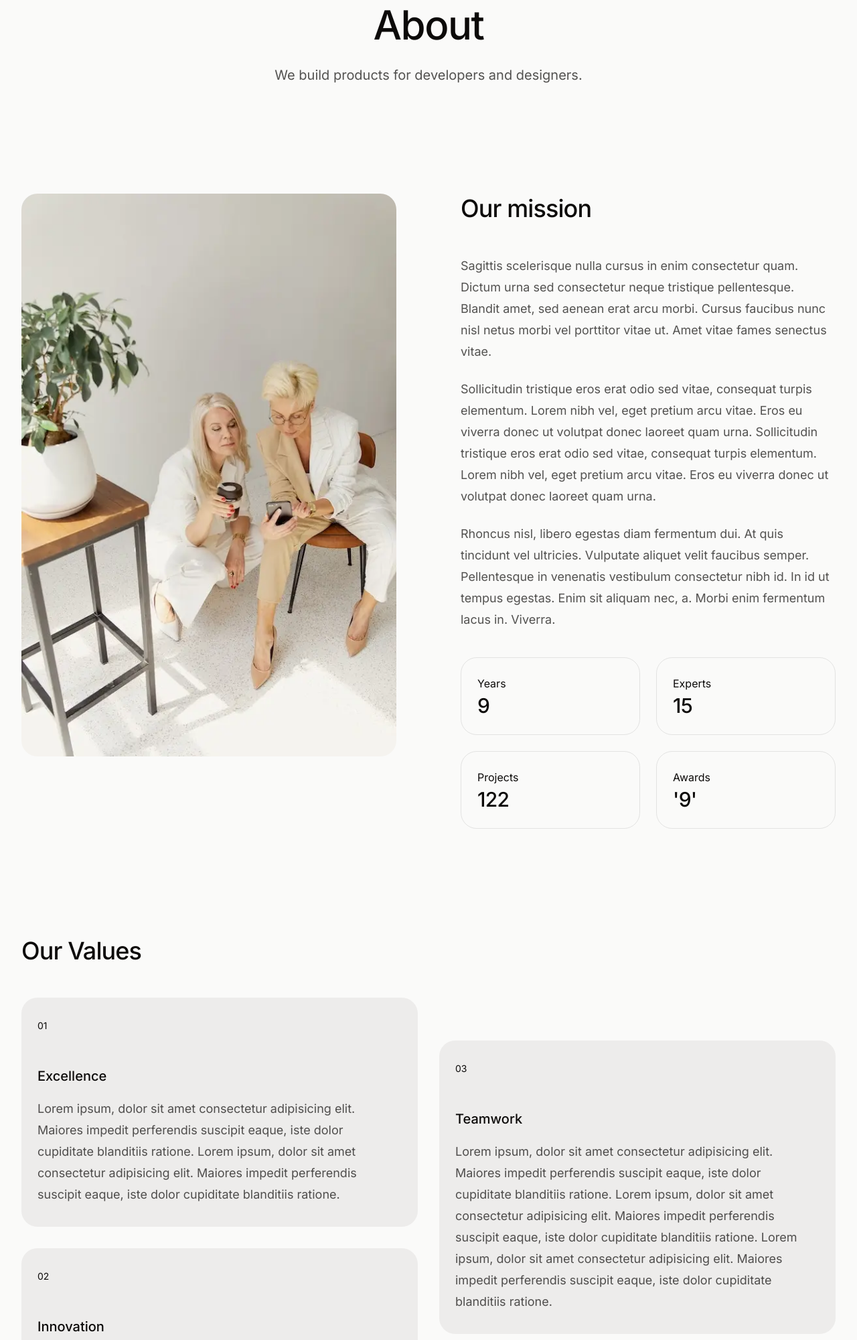
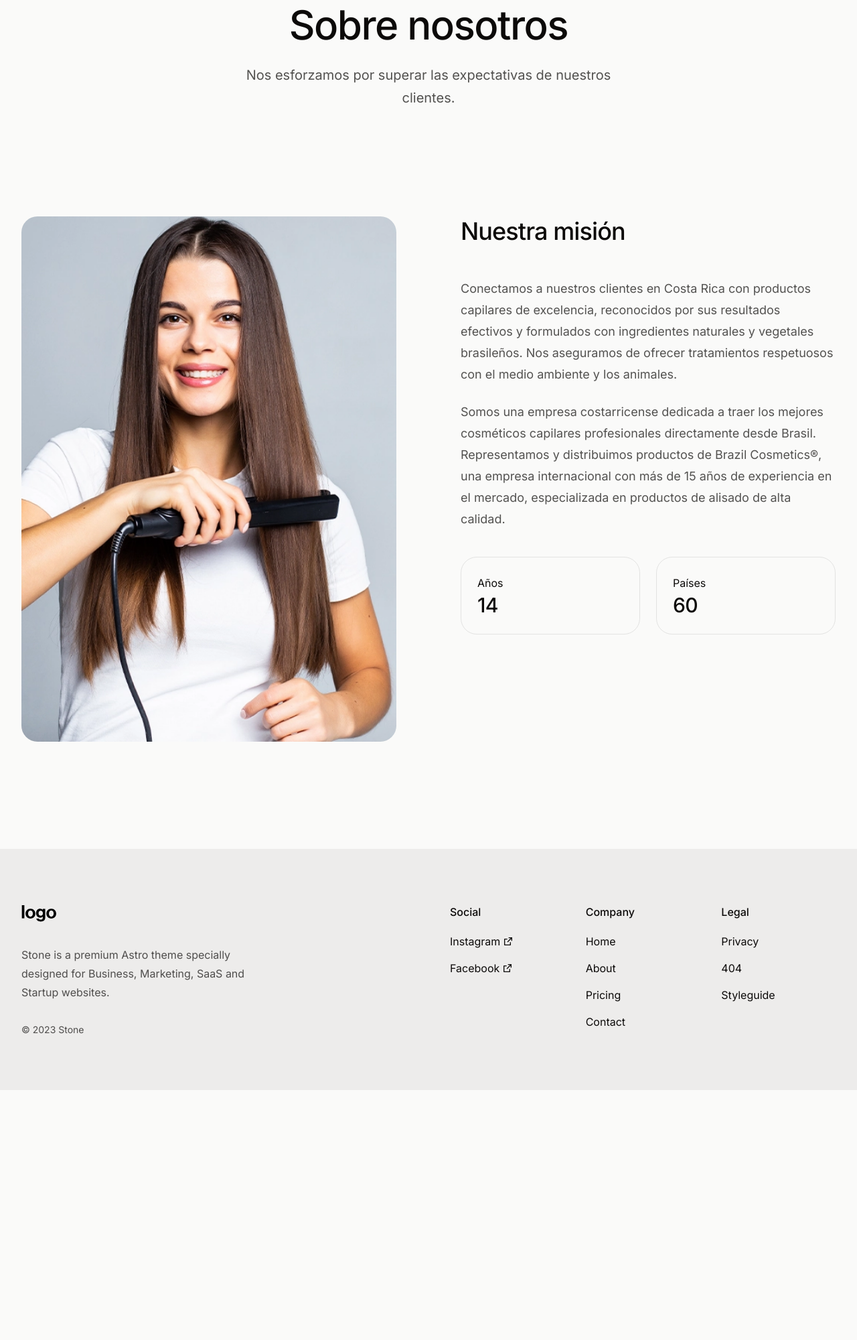
Before and after one commit to mce19/Brazil-Cosmetics, an Astro site: page /about in a window 1280 px wide. Shown: the part 181-2181 px from the top of the page at 67% size. After the commit the page ends 1808 px from the top, so only its background shows below. Built offline with nearby package versions, Linux system fonts and the light colour scheme; Astro itself is replaced by a stand-in of ours.

Commit message:
Sobre nosotros

```diff
--- a/src/components/about/Heading.astro
+++ b/src/components/about/Heading.astro
@@ -1,9 +1,9 @@
 <section class="py-16 sm:py-20">
   <div class="mx-auto max-w-2xl px-4 text-center sm:px-6 lg:max-w-7xl lg:px-8">
     <div class="flex flex-col gap-4 sm:gap-6">
-      <h1 class="text-4xl font-medium tracking-tight sm:text-5xl lg:text-6xl">About</h1>
+      <h1 class="text-4xl font-medium tracking-tight sm:text-5xl lg:text-6xl">Sobre nosotros</h1>
       <p class="text-primary-950/70 dark:text-primary-200/70 mx-auto max-w-xl text-lg sm:text-xl">
-        We build products for developers and designers.
+        Nos esforzamos por superar las expectativas de nuestros clientes.
       </p>
     </div>
   </div>
--- a/src/components/about/Mission.astro
+++ b/src/components/about/Mission.astro
@@ -1,20 +1,12 @@
 ---
 const stats = [
   {
-    name: 'Years',
-    value: '9',
+    name: 'Años',
+    value: '14',
   },
   {
-    name: 'Experts',
-    value: '15',
-  },
-  {
-    name: 'Projects',
-    value: '122',
-  },
-  {
-    name: 'Awards',
-    value: "'9'",
+    name: 'Países',
+    value: '60',
   },
 ];
 ---
@@ -26,32 +18,19 @@ const stats = [
         class="mx-auto h-auto w-full max-w-xl rounded-3xl"
         width="576"
         height="864"
-        src="/assets/about.webp"
+        src="/assets/portadas.webp"
         alt="Our experts working together"
       />
       <div class="flex flex-col gap-10">
         <!-- Mission description -->
         <div class="space-y-8 sm:space-y-12">
-          <h2 class="text-3xl font-medium tracking-tight sm:text-4xl">Our mission</h2>
+          <h2 class="text-3xl font-medium tracking-tight sm:text-4xl">Nuestra misión</h2>
           <div class="space-y-6">
-            <p class="text-primary-950/70 dark:text-primary-200/70 text-base sm:text-lg">
-              Sagittis scelerisque nulla cursus in enim consectetur quam. Dictum urna sed
-              consectetur neque tristique pellentesque. Blandit amet, sed aenean erat arcu morbi.
-              Cursus faucibus nunc nisl netus morbi vel porttitor vitae ut. Amet vitae fames
-              senectus vitae.
+             <p class="text-primary-950/70 dark:text-primary-200/70 text-base sm:text-lg">
+             Conectamos a nuestros clientes en Costa Rica con productos capilares de excelencia, reconocidos por sus resultados efectivos y formulados con ingredientes naturales y vegetales brasileños. Nos aseguramos de ofrecer tratamientos respetuosos con el medio ambiente y los animales.
             </p>
             <p class="text-primary-950/70 dark:text-primary-200/70 text-base sm:text-lg">
-              Sollicitudin tristique eros erat odio sed vitae, consequat turpis elementum. Lorem
-              nibh vel, eget pretium arcu vitae. Eros eu viverra donec ut volutpat donec laoreet
-              quam urna. Sollicitudin tristique eros erat odio sed vitae, consequat turpis
-              elementum. Lorem nibh vel, eget pretium arcu vitae. Eros eu viverra donec ut volutpat
-              donec laoreet quam urna.
-            </p>
-            <p class="text-primary-950/70 dark:text-primary-200/70 text-base sm:text-lg">
-              Rhoncus nisl, libero egestas diam fermentum dui. At quis tincidunt vel ultricies.
-              Vulputate aliquet velit faucibus semper. Pellentesque in venenatis vestibulum
-              consectetur nibh id. In id ut tempus egestas. Enim sit aliquam nec, a. Morbi enim
-              fermentum lacus in. Viverra.
+              Somos una empresa costarricense dedicada a traer los mejores cosméticos capilares profesionales directamente desde Brasil. Representamos y distribuimos productos de Brazil Cosmetics®, una empresa internacional con más de 15 años de experiencia en el mercado, especializada en productos de alisado de alta calidad.
             </p>
           </div>
         </div>
--- a/src/components/home/About.astro
+++ b/src/components/home/About.astro
@@ -1,7 +1,7 @@
 <section class="py-16 sm:py-20">
   <div class="mx-auto max-w-2xl px-4 sm:px-6 lg:max-w-7xl lg:px-8">
     <div class="grid gap-12 lg:grid-cols-3 lg:gap-8">
-      <h2 class="text-3xl font-medium tracking-tight sm:text-4xl">About</h2>
+      <h2 class="text-3xl font-medium tracking-tight sm:text-4xl">Sobre nosotros</h2>
       <div class="flex flex-col items-start gap-8 sm:gap-10 lg:col-span-2">
         <p class="text-primary-950/70 dark:text-primary-200/70 text-base sm:text-lg">
           En Vip SUPPLYcr, nos especializamos en importar directamente desde Brasil los mejores productos de cuidado capilar para salones de belleza en Costa Rica. Nuestro compromiso es ofrecerte calidad, autenticidad y un servicio excepcional para impulsar el éxito de tu negocio. ¡Únete a nosotros y eleva la experiencia de tus clientes con productos de primera categoría!
--- a/src/components/home/Cta.astro
+++ b/src/components/home/Cta.astro
@@ -1,22 +1,24 @@
 <section class="py-16 sm:py-20">
   <div class="mx-auto max-w-2xl px-4 text-center sm:px-6 lg:max-w-7xl lg:px-8">
     <div
-      class="bg-primary-500/10 dark:bg-primary-400/10 flex flex-col items-center gap-8 rounded-3xl px-5 py-16 sm:gap-10"
+      class="flex flex-col items-center gap-8 rounded-3xl bg-primary-500/10 px-5 py-16 dark:bg-primary-400/10 sm:gap-10"
     >
       <div class="flex flex-col gap-4 sm:gap-6">
         <h2 class="mx-auto max-w-sm text-3xl font-medium tracking-tight sm:text-4xl">
-          Let's make something amazing together
+          Ofrece a tus clientes lo mejor en cuidado capilar
         </h2>
-        <p class="text-primary-950/70 dark:text-primary-200/70 mx-auto max-w-2xl text-lg">
-          Ac euismod vel sit maecenas id pellentesque eu sed consectetur. Malesuada adipiscing
-          sagittis vel nulla nec.
+        <p class="mx-auto max-w-2xl text-lg text-primary-950/70 dark:text-primary-200/70">
+          Si tu salón busca ofrecer productos capilares de alta calidad que realmente transformen la
+          salud y apariencia del cabello de tus clientes, no dudes en ponerte en contacto con
+          nosotros. Estamos aquí para ayudarte a proporcionar soluciones excepcionales y resultados
+          garantizados.
         </p>
       </div>
       <a
         href="/contact"
-        class="bg-primary-600 dark:bg-primary-400 hover:bg-primary-700 dark:hover:bg-primary-300 focus-visible:outline-primary-600 dark:focus-visible:outline-primary-400 dark:text-primary-950 inline-flex items-center justify-center rounded-full border border-transparent px-5 py-3 text-base font-medium text-white transition focus-visible:outline focus-visible:outline-2 focus-visible:outline-offset-2"
+        class="inline-flex items-center justify-center rounded-full border border-transparent bg-primary-600 px-5 py-3 text-base font-medium text-white transition hover:bg-primary-700 focus-visible:outline focus-visible:outline-2 focus-visible:outline-offset-2 focus-visible:outline-primary-600 dark:bg-primary-400 dark:text-primary-950 dark:hover:bg-primary-300 dark:focus-visible:outline-primary-400"
       >
-        Contact us
+        Contáctanos
       </a>
     </div>
   </div>
--- a/src/components/home/Expertise.astro
+++ b/src/components/home/Expertise.astro
@@ -1,41 +1,35 @@
 ---
 const features = [
   {
-    id: 'expertise-1',
-    name: 'Digital Experience Platforms',
-    description:
-      'Lorem ipsum, dolor sit amet consectetur adipisicing elit. Maiores impedit perferendis suscipit eaque, iste dolor cupiditate blanditiis ratione.',
+    "id": "expertise-1",
+    "name": "¿Cómo funciona el alisador de cabello de Brazil Cosmetics?",
+    "description": "Nuestro alisador de cabello de Brazil Cosmetics promete alisar el cabello al 100%, proporcionando un acabado liso y sedoso en un solo paso. A diferencia de otros tratamientos, no contiene formol, lo que lo hace una opción segura y saludable para tus clientes."
   },
   {
-    id: 'expertise-2',
-    name: 'Web & Mobile Development',
-    description:
-      'Lorem ipsum, dolor sit amet consectetur adipisicing elit. Maiores impedit perferendis suscipit eaque, iste dolor cupiditate blanditiis ratione.',
+    "id": "expertise-2",
+    "name": "¿Es seguro utilizar el alisador de cabello de Brazil Cosmetics?",
+    "description": "Sí, nuestro alisador es completamente seguro para su uso. Está libre de formol, un químico que puede ser dañino para la salud. Además, es compatible con cualquier tratamiento químico previo, como tintes o permanentes, y puede ser usado en cualquier tipo de cabello."
   },
   {
-    id: 'expertise-3',
-    name: 'Serverless Computing Platforms',
-    description:
-      'Lorem ipsum, dolor sit amet consectetur adipisicing elit. Maiores impedit perferendis suscipit eaque, iste dolor cupiditate blanditiis ratione.',
+    "id": "expertise-3",
+    "name": "¿Pueden usar este producto mujeres embarazadas o en periodo de lactancia?",
+    "description": "Sí, nuestro alisador de cabello es seguro para mujeres embarazadas o en periodo de lactancia. Hemos formulado el producto con una mezcla de ácidos orgánicos de origen vegetal, aceites y extractos que hidratan y nutren el cabello sin riesgo para la salud."
   },
   {
-    id: 'expertise-4',
-    name: 'Build & Test Automation Tools',
-    description:
-      'Lorem ipsum, dolor sit amet consectetur adipisicing elit. Maiores impedit perferendis suscipit eaque, iste dolor cupiditate blanditiis ratione.',
+    "id": "expertise-4",
+    "name": "¿Qué ingredientes contiene el alisador de cabello de Brazil Cosmetics?",
+    "description": "El producto contiene una mezcla de ácidos orgánicos de origen vegetal, aceites y extractos que hidratan y nutren el cabello. Aporta brillo y sedosidad."
   },
   {
-    id: 'expertise-5',
-    name: 'Artificial Intelligence',
-    description:
-      'Lorem ipsum, dolor sit amet consectetur adipisicing elit. Maiores impedit perferendis suscipit eaque, iste dolor cupiditate blanditiis ratione.',
+    "id": "expertise-5",
+    "name": "¿Cuáles son los beneficios del alisador de cabello de Brazil Cosmetics?",
+    "description": "Nuestro producto garantiza calidad respaldada por Brazil Cosmetics, una empresa presente en grandes eventos mundiales de belleza. Ofrece rentabilidad de más del 100% del valor invertido, tiene registro sanitario en ANVISA y es accesible en precio. Además, su duración es de 4 a 5 meses y proporciona un alisado en un solo paso."
   },
   {
-    id: 'expertise-6',
-    name: 'Full project support',
-    description:
-      'Lorem ipsum, dolor sit amet consectetur adipisicing elit. Maiores impedit perferendis suscipit eaque, iste dolor cupiditate blanditiis ratione.',
-  },
+    "id": "expertise-6",
+    "name": "¿Dónde puedo adquirir el alisador de cabello de Brazil Cosmetics?",
+    "description": "Este producto está disponible en más de 20 países siendo Costa Rica uno de ellos. Puedes adquirirlo con nosotros somo exportadores directos de Brazil. Has click en el boton de contacto ó Whattsapp"
+  }
 ];
 ---
 
--- a/src/pages/about.astro
+++ b/src/pages/about.astro
@@ -12,6 +12,8 @@ import Layout from '../layouts/Layout.astro';
 >
   <Heading />
   <Mission />
+ <!--
   <Values />
   <Team />
+  -->
 </Layout>
--- a/src/pages/index.astro
+++ b/src/pages/index.astro
@@ -18,6 +18,8 @@ import Layout from '../layouts/Layout.astro';
   <Portada />
   <Expertise />
   <About />
+  <!--
   <Testimonials />
+  -->
   <Cta />
 </Layout>
```
Also changed, not shown: public/assets/portadas.webp (added).
